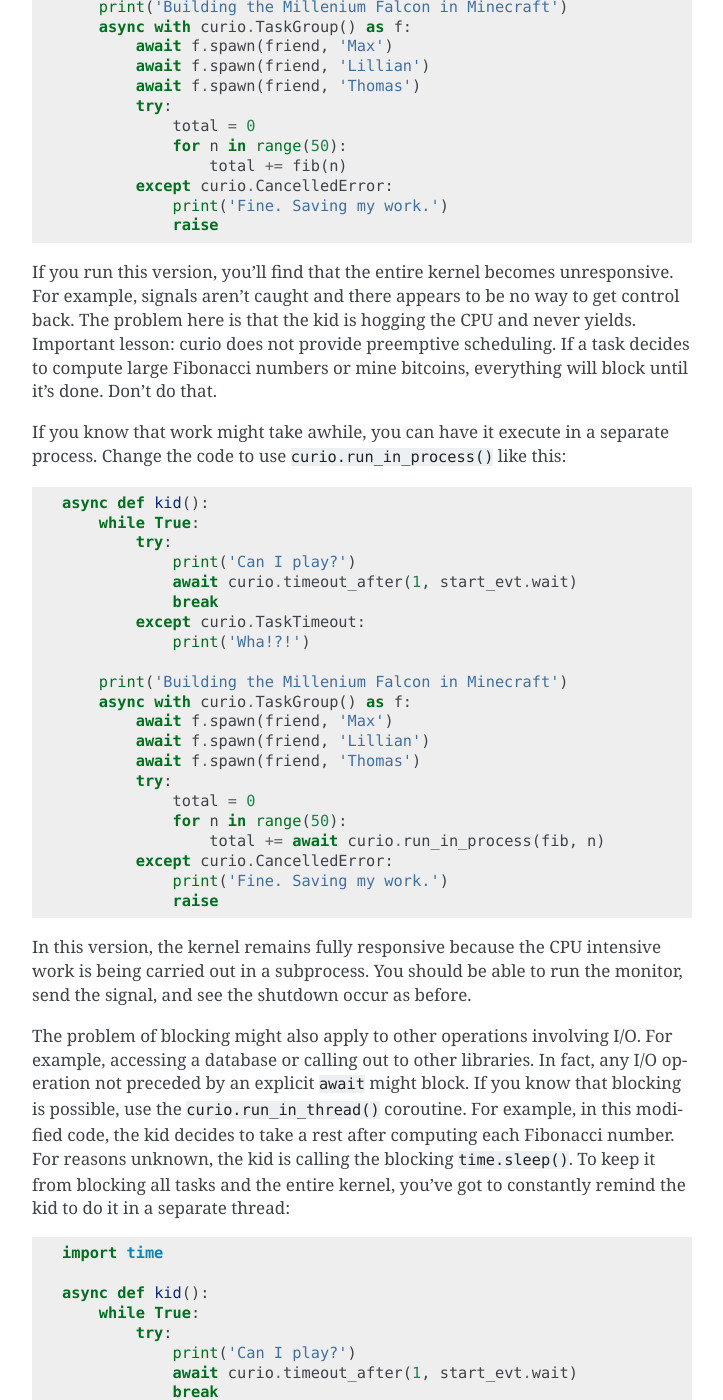
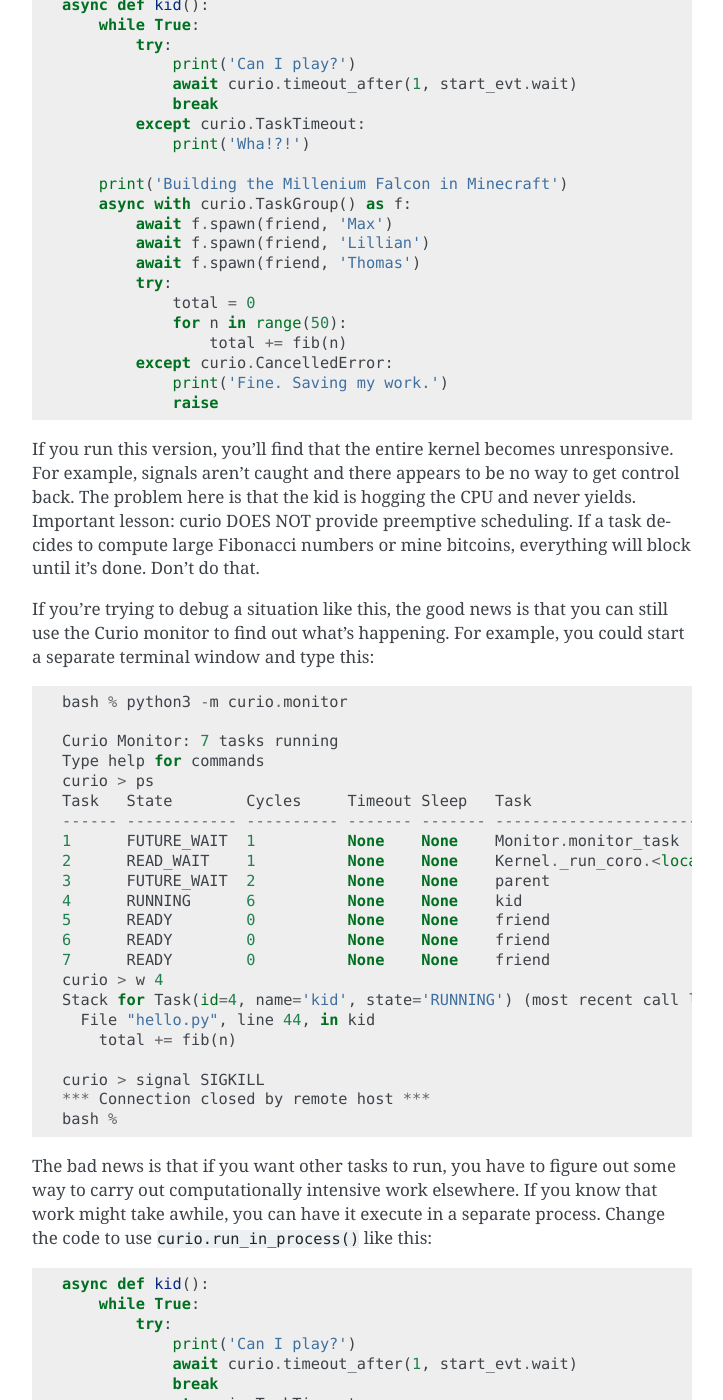
Before and after one commit to dabeaz/curio, a Sphinx documentation site: the page built from docs/tutorial.rst, in a window 1280 px wide and 1400 px high, scrolled down 12020 px. Shown: the whole window, without its empty margins (388-1111 px from the left). Built offline with Sphinx 7.4.7, drawn with Linux system fonts in a browser that asks for light colours; pages that are not in the unit, such as notebooks, are missing from menus; some of the changed text lies outside the part shown.

Commit message:
Minor fixes to signal handling/workers. Error reporting. Tutorial

```diff
--- a/docs/tutorial.rst
+++ b/docs/tutorial.rst
@@ -157,12 +156,12 @@ follows::
 See what's happening by typing ``ps``::
 
     curio > ps
-    Task   State        Cycles     Timeout Task
-    ------ ------------ ---------- ------- --------------------------------------------------
-    1      FUTURE_WAIT  1          None    Monitor.monitor_task
-    2      READ_WAIT    1          None    Kernel._run_coro.<locals>._kernel_task
-    3      TASK_JOIN    3          None    parent
-    4      TIME_SLEEP   1          None    kid
+    Task   State        Cycles     Timeout Sleep   Task
+    ------ ------------ ---------- ------- ------- --------------------------------------------------
+    1      FUTURE_WAIT  1          None    None    Monitor.monitor_task
+    2      READ_WAIT    1          None    None    Kernel._run_coro.<locals>._kernel_task
+    3      TASK_JOIN    3          None    None    parent
+    4      TIME_SLEEP   1          None    962.830 kid
     curio >
 
 In the monitor, you can see a list of the active tasks.  You can see
@@ -242,7 +229,33 @@ Debugging is an important feature of curio and by using the monitor,
 you see what's happening as tasks run.  You can find out where tasks
 are blocked and you can cancel any task that you want.  However, it's
 not necessary to do this in the monitor.  Change the parent task to
-include a timeout and a cancellation request like this::
+include a timeout and some debugging print statements like this::
+
+    async def parent():
+        kid_task = await curio.spawn(kid)
+        await curio.sleep(5)
+
+        print("Let's go")
+        count_task = await curio.spawn(countdown, 10)
+        await count_task.join()
+
+        print("We're leaving!")
+        try:
+            await curio.timeout_after(10, kid_task.join)
+        except curio.TaskTimeout:
+            print('Where are you???')
+            print(kid_task.traceback())
+	    raise SystemExit()
+        print('Leaving!')
+
+If you run this version, the parent will wait 10 seconds for the child
+to join.  If not, a debugging traceback for the child task is printed
+and the program quits.  Use the ``traceback()`` method to see a
+traceback.  Raising ``SystemExit()`` causes Curio to quit in the same
+manner as normal Python programs.
+
+The parent could also elect to forcefully cancel the child.  Change
+the program so that it looks like this::
 
     async def parent():
         kid_task = await curio.spawn(kid)
@@ -565,7 +575,7 @@ of larger and larger Fibonacci numbers using an exponential algorithm
 like this::
 
     def fib(n):
-        if n <= 2:
+        if n < 2:
             return 1
         else:
             return fib(n-1) + fib(n-2)
@@ -593,16 +603,45 @@ like this::
                 raise
 
 If you run this version, you'll find that the entire kernel becomes
-unresponsive.  For example,  signals aren't caught and
-there appears to be no way to get control back.  The problem here is
-that the kid is hogging the CPU and never yields.  Important lesson:
-curio does not provide preemptive scheduling. If a task decides to
-compute large Fibonacci numbers or mine bitcoins, everything will block
-until it's done. Don't do that.
+unresponsive.  For example, signals aren't caught and there appears to
+be no way to get control back.  The problem here is that the kid is
+hogging the CPU and never yields.  Important lesson: curio DOES NOT
+provide preemptive scheduling. If a task decides to compute large
+Fibonacci numbers or mine bitcoins, everything will block until it's
+done. Don't do that.
 
-If you know that work might take awhile, you can have it execute in a
-separate process. Change the code to use ``curio.run_in_process()`` like
-this::
+If you're trying to debug a situation like this, the good news is that
+you can still use the Curio monitor to find out what's happening.  For
+example, you could start a separate terminal window and type this::
+
+    bash % python3 -m curio.monitor
+
+    Curio Monitor: 7 tasks running
+    Type help for commands
+    curio > ps
+    Task   State        Cycles     Timeout Sleep   Task
+    ------ ------------ ---------- ------- ------- --------------------------------------------------
+    1      FUTURE_WAIT  1          None    None    Monitor.monitor_task
+    2      READ_WAIT    1          None    None    Kernel._run_coro.<locals>._kernel_task
+    3      FUTURE_WAIT  2          None    None    parent
+    4      RUNNING      6          None    None    kid
+    5      READY        0          None    None    friend
+    6      READY        0          None    None    friend
+    7      READY        0          None    None    friend
+    curio > w 4
+    Stack for Task(id=4, name='kid', state='RUNNING') (most recent call last):
+      File "hello.py", line 44, in kid
+        total += fib(n)
+
+    curio > signal SIGKILL
+    *** Connection closed by remote host ***
+    bash %
+
+The bad news is that if you want other tasks to run, you have to
+figure out some way to carry out computationally intensive work
+elsewhere.  If you know that work might take awhile, you can have it
+execute in a separate process. Change the code to use
+``curio.run_in_process()`` like this::
 
     async def kid():
         while True:
@@ -635,11 +674,12 @@ The problem of blocking might also apply to other operations involving
 I/O.  For example, accessing a database or calling out to other
 libraries.  In fact, any I/O operation not preceded by an explicit
 ``await`` might block.  If you know that blocking is possible, use the
-``curio.run_in_thread()`` coroutine.  For example, in this modified code,
-the kid decides to take a rest after computing each Fibonacci number.
-For reasons unknown, the kid is calling the blocking ``time.sleep()``.
-To keep it from blocking all tasks and the entire kernel, you've got to
-constantly remind the kid to do it in a separate thread::
+``curio.run_in_thread()`` coroutine.  For example, in this modified
+code, the kid decides to take a rest after computing each Fibonacci
+number.  For reasons unknown, the kid is calling the blocking
+``time.sleep()``.  To keep it from blocking all tasks and the entire
+kernel, you've got to constantly remind the kid to do it in a separate
+thread::
 
     import time
 
@@ -670,8 +710,22 @@ constantly remind the kid to do it in a separate thread::
 Note: ``time.sleep()`` has only been used to illustrate blocking in an
 outside library.  Presumably the kid would be doing some more useful
 here such as watching a famous Fibonacci YouTuber blather on about
-their pet pugs or something.  Curio already has its own sleep
+their three pet pug dogs or something.  Curio already has its own sleep
 function so if you really need to sleep, use that instead.
+
+Curiouser and Curiouser
+-----------------------
+
+Like actual kids, as much as you tell them to be responsible, you can
+never be quite sure that they're going to do the right thing in all
+circumstances.  The previous section on blocking operations
+illustrates a problem lurks in the shadows of any async
+program--namely the risk of blocking the interval event loop without
+even knowing it. Fixes to the problem have involved knowing what
+operations are dangerous and explicitly using calls such as
+``run_in_thread()`` or ``run_in_process``.
+
+(dramatic pause...)
 
 A Simple Echo Server
 --------------------
```
Also changed, not shown: other parts of docs/tutorial.rst (+12 -28 lines), 3 other files.
